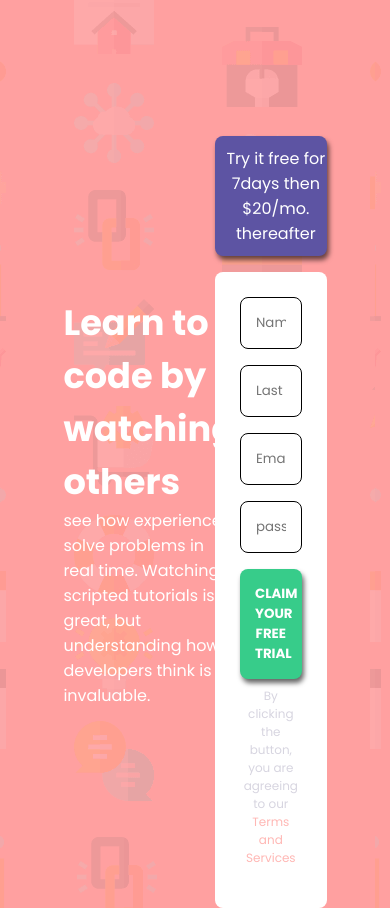
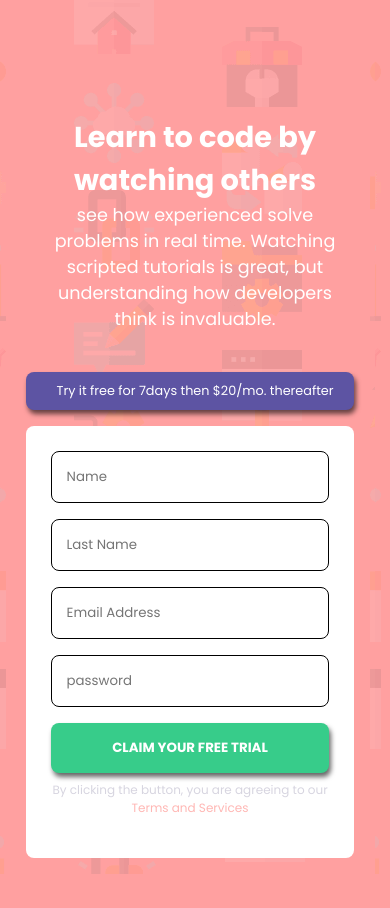
Before and after one commit to biggbhen/zuri-single-page-grid, a plain HTML site: page index.html in a window 390 px wide. After the commit the page ends 874 px from the top, so only its background shows below. Drawn offline with Linux system fonts and the light colour scheme.

Commit message:
done with zuri tasks

```diff
--- a/_mobile.scss
+++ b/_mobile.scss
@@ -0,0 +1,48 @@
+@media (max-width: 1100px) {
+  .container {
+    padding: 0 3%;
+  }
+}
+@media (max-width: 900px) {
+  .container {
+    padding: 0 2%;
+  }
+}
+@media (max-width: 885px) {
+  .container {
+    padding: 0;
+  }
+  .about div {
+    padding: 20px;
+  }
+  .register {
+    padding: 20px 20px 0 10px;
+  }
+}
+@media (max-width: 680px) {
+  .about div {
+    padding: 10px;
+  }
+  .register {
+    padding: 10px 10px 0 10px;
+  }
+}
+@media (max-width: 630px) {
+  .container {
+    margin-bottom: 1rem;
+    flex-direction: column;
+    padding: 0 4%;
+    > * {
+      width: 100%;
+    }
+  }
+  .about div {
+    padding: 20px;
+    > * {
+      text-align: center;
+    }
+  }
+  .register {
+    padding: 20px 20px 0 10px;
+  }
+}
--- a/style.scss
+++ b/style.scss
@@ -24,11 +24,12 @@ body {
   div {
     padding: 40px;
     h1 {
-      font-size: clamp(2.2rem, 5vw, 2.5rem);
+      font-size: clamp(1.8rem, 5vw, 2.5rem);
       color: #fff;
     }
     p {
       color: #fff;
+      font-size: clamp(0.85rem, 5vw, 1.1rem);
     }
   }
 }
@@ -43,6 +44,7 @@ body {
     text-align: center;
     p {
       color: #fff;
+      font-size: clamp(0.8rem, 1.5vw, 1rem);
     }
   }
   form {
```
Also changed, not shown: style.css.
